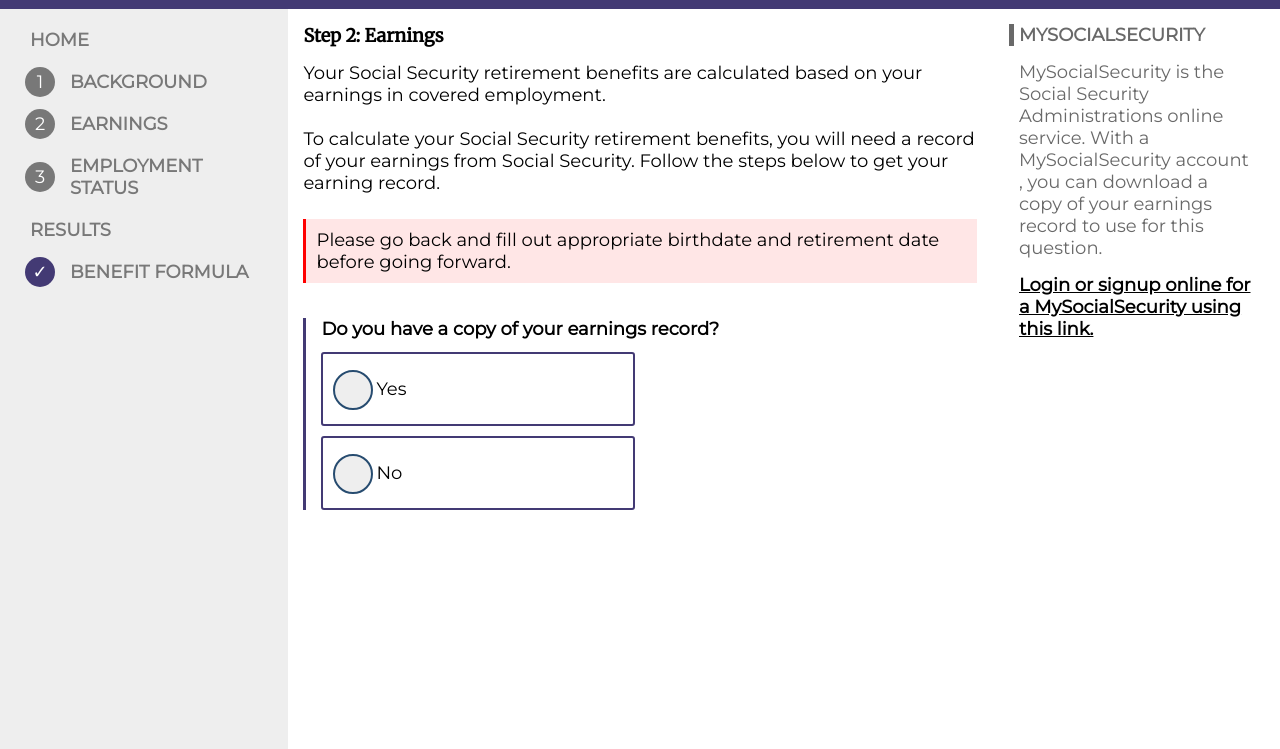
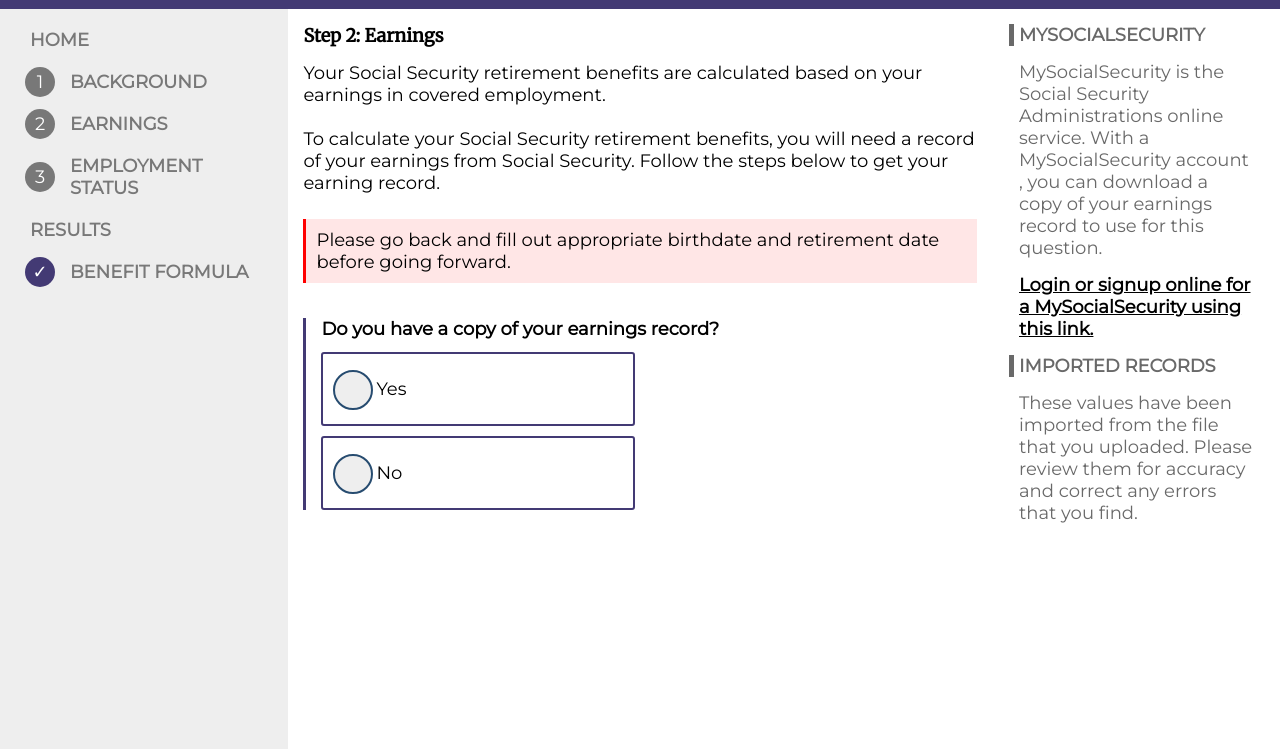
Before and after one commit to codeforboston/windfall-elimination, a Gatsby site: page /prescreen-1b in a window 1280 px wide. Shown: the part 55-804 px from the top of the page. Built offline with nearby package versions, Linux system fonts and the light colour scheme; Gatsby itself is replaced by a stand-in of ours.

Commit message:
added glossary and file name in the earning table title

```diff
--- a/src/components/file-upload.jsx
+++ b/src/components/file-upload.jsx
@@ -3,7 +3,7 @@ import styled from "@emotion/styled";
 import fastXml from "fast-xml-parser";
 import pdfJS from "pdfjs-dist";
 import { spacing, colors, fontSizes, radii } from "../constants";
-import { ObservableCell } from "../components";
+import { ObservableCell, Glossary } from "../components";
 import { SessionStore } from "../library/session-store";
 
 //Upload page specific css/html
@@ -164,7 +164,7 @@ export class GenerateTable extends React.Component {
     return (
       <>
         <h1>Year-by-year Earning Records</h1>
-        <h2>{earningsSize} rows from </h2>
+        <h2>{earningsSize} rows from {this.props.name} </h2>
         <DisplayTable>{tableRows}</DisplayTable>
       </>
     );
@@ -195,7 +195,8 @@ export default class FileUpload extends React.Component {
           "osss:EarningsRecord": {
             "osss:Earnings": []
           }
-        }
+        },
+        filename: undefined
       },
       userBirthDate: undefined,
       userRetireDate: undefined,
@@ -367,7 +368,8 @@ export default class FileUpload extends React.Component {
 
   handleUpload(formResponse) {
     this.setState({
-      displayTable: true
+      displayTable: true,
+      fileName: this.fileInput.current.files[0].name
     });
     formResponse.preventDefault();
     const file = this.fileInput.current.files[0];
@@ -479,6 +481,7 @@ export default class FileUpload extends React.Component {
           manualTable={this.state.manualTable}
           handleManualEarnings={this.handleManualEarnings}
           handleSave={this.handleSave}
+          name={this.state.fileName}
         />
         <div id="AutoSave" style={{ display: "none" }}>
           Record has been saved.
--- a/src/pages/prescreen-1b.tsx
+++ b/src/pages/prescreen-1b.tsx
@@ -21,6 +21,14 @@ export const SsaImage= styled("img")`
   border: 1px solid #dddddd;
   width: 500px;
   margin-top: 25px;
+`;
+
+const GlosaryStyle = styled.div`
+     display: block;
+     .css-1y9a2pj-GlossaryContainer.ezroa000:nth-child(2) {
+      position: absolute;
+      top: 860px;
+  }
 `;
 
 const HowToContainer = styled.div`
@@ -197,6 +205,7 @@ the red box in the photo below.</ol>
                 </TextBlock>
               </Card>
             </HowToContainer> : null
+
           }
 
           {this.showManualTable()?
@@ -235,6 +244,7 @@ the red box in the photo below.</ol>
             </> : null
           }
           </ContentContainer>
+          <GlosaryStyle>
           <Glossary
           title="MYSOCIALSECURITY"
           link="https://www.ssa.gov/myaccount/"
@@ -242,6 +252,13 @@ the red box in the photo below.</ol>
           >
           MySocialSecurity is the Social Security Administrations online service. With a MySocialSecurity account , you can download a copy of your earnings record to use for this question.
           </Glossary>
+          <Glossary
+          title="IMPORTED RECORDS"
+          link="https://www.ssa.gov/myaccount/"
+          >
+           These values have been imported from the file that you uploaded. Please review them for accuracy and correct any errors that you find.
+          </Glossary>
+          </GlosaryStyle>
       </React.Fragment>
     )
   }
```
